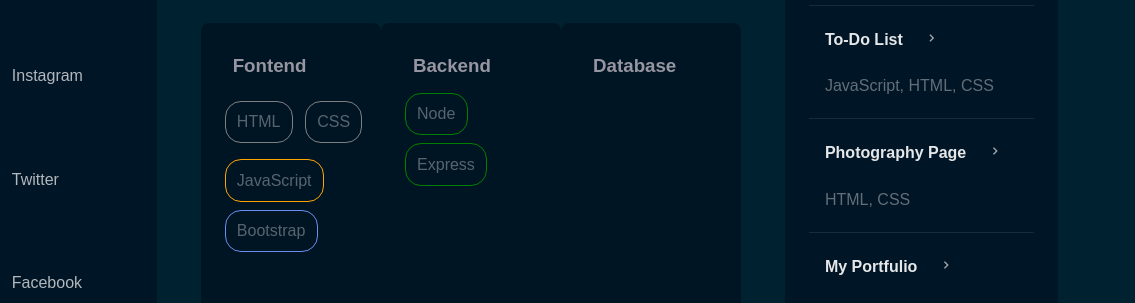
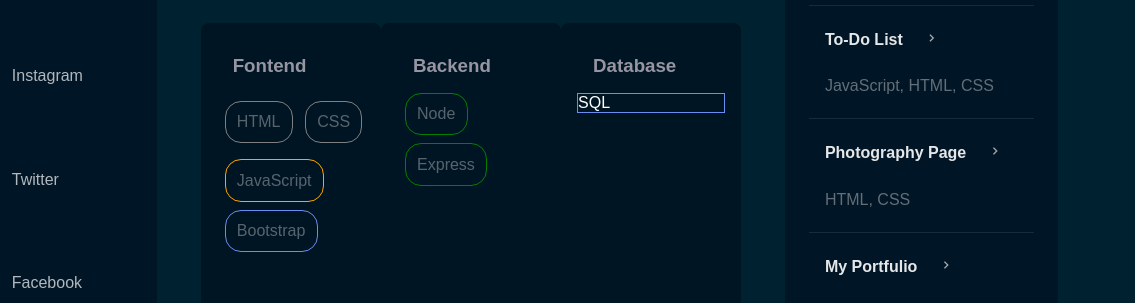
Before and after one commit to quantumsn/My-Portfolio, a plain HTML site: page index.html in a window 1280 px wide. Shown: the part 1257-1560 px from the top of the page, 145-1280 px from the left. Drawn offline with nearby package versions, Linux system fonts and the light colour scheme.

Commit message:
Update index.html
add skills

```diff
--- a/index.html
+++ b/index.html
@@ -125,6 +125,7 @@
         </div>
         <div class="details-skills">
           <h3>Database</h3>
+          <div class="boot">SQL</div>
         </div>
       </div>
       <div id="more-projects">
```
